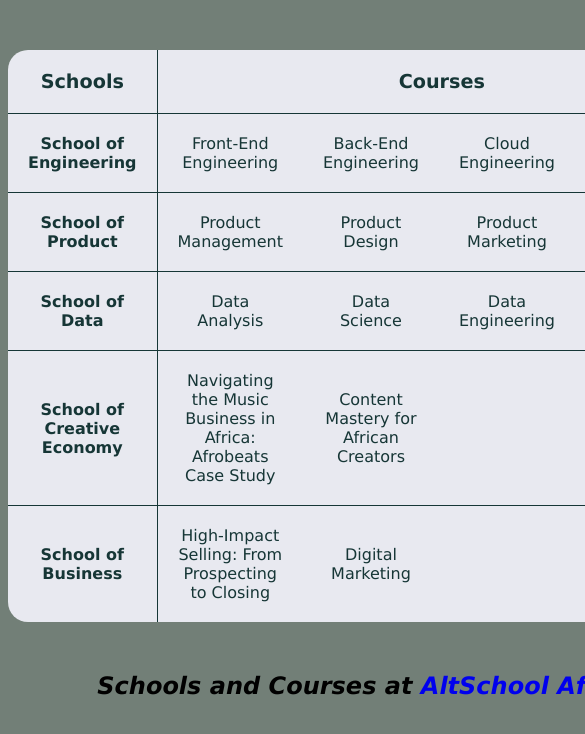
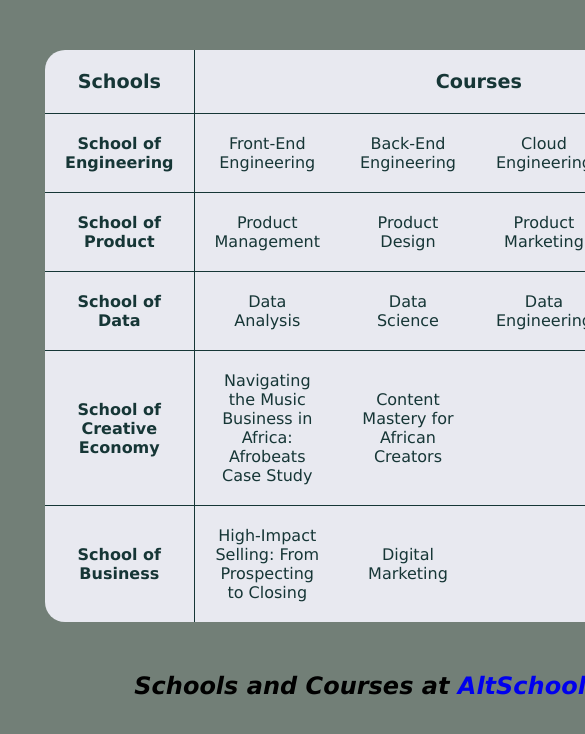
Before and after one commit to Techylawyer/AltSchool-HTML-Assignment, a plain HTML site: page Assignment2/table.html in a window 390 px wide. Shown: the top 734 px of the page, 585 px wide, since content can reach past the window. Drawn offline with Linux system fonts and the light colour scheme.

Commit message:
make table responsive

```diff
--- a/Assignment2/table.css
+++ b/Assignment2/table.css
@@ -1,23 +1,25 @@
-
 * {
   box-sizing: border-box;
   --pry-color: #163636;
   --bg-color: #727f77;
-            --table-color: #e8e9f0
+  --table-color: #e8e9f0;
 }
 
 body {
   background-color: var(--bg-color);
   font-family: Verdana, sans-serif;
   color: #163636;
-            overflow: hidden;
+}
+
+main {
+  margin: 0 auto;
+  max-width: 700px;
 }
 
 table {
   border-collapse: collapse;
   margin: 50px auto;
   caption-side: bottom;
-            max-width: 50%;
   background-color: var(--table-color);
   border-radius: 20px;
 }
@@ -59,8 +61,13 @@
   color: #000;
 }
 
-
 a:hover {
   background-color: #000;
   color: var(--table-color);
 }
+
+@media (max-width: 576px) {
+  main {
+    max-width: 300px;
+  }
+}
--- a/Assignment2/table.html
+++ b/Assignment2/table.html
@@ -9,6 +9,7 @@
 </head>
 
 <body>
+    <main>
         <table>
             <caption>Schools and Courses at <a href="https://altschoolafrica.com/" target="_blank">AltSchool Africa</a>
             </caption>
@@ -17,12 +18,8 @@
                     <th scope="col">Schools</th>
                     <th scope="col" colspan="4">Courses</th>
                 </tr>
-
-
             </thead>
-
             <tbody>
-
                 <tr>
                     <th scope="row">School of Engineering</th>
                     <td>Front-End Engineering</td>
@@ -30,7 +27,6 @@
                     <td>Cloud Engineering</td>
                     <td>Cybersecurity</td>
                 </tr>
-
                 <tr>
                     <th scope="row">School of Product</th>
                     <td>Product Management</td>
@@ -38,7 +34,6 @@
                     <td>Product Marketing</td>
                     <td></td>
                 </tr>
-
                 <tr>
                     <th scope="row">School of Data</th>
                     <td>Data Analysis</td>
@@ -46,7 +41,6 @@
                     <td>Data Engineering</td>
                     <td></td>
                 </tr>
-
                 <tr>
                     <th scope="row">School of Creative Economy</th>
                     <td>Navigating the Music Business in Africa: Afrobeats Case Study</td>
@@ -54,7 +48,6 @@
                     <td></td>
                     <td></td>
                 </tr>
-
                 <tr class="last-row">
                     <th scope="row">School of Business</th>
                     <td>High-Impact Selling: From Prospecting to Closing</td>
@@ -62,12 +55,10 @@
                     <td></td>
                     <td></td>
                 </tr>
-
             </tbody>
-
-
             <tfoot></tfoot>
         </table>
+    </main>
 </body>
 
 </html>
```
Lines whose indentation alone changed are shown as unchanged.
